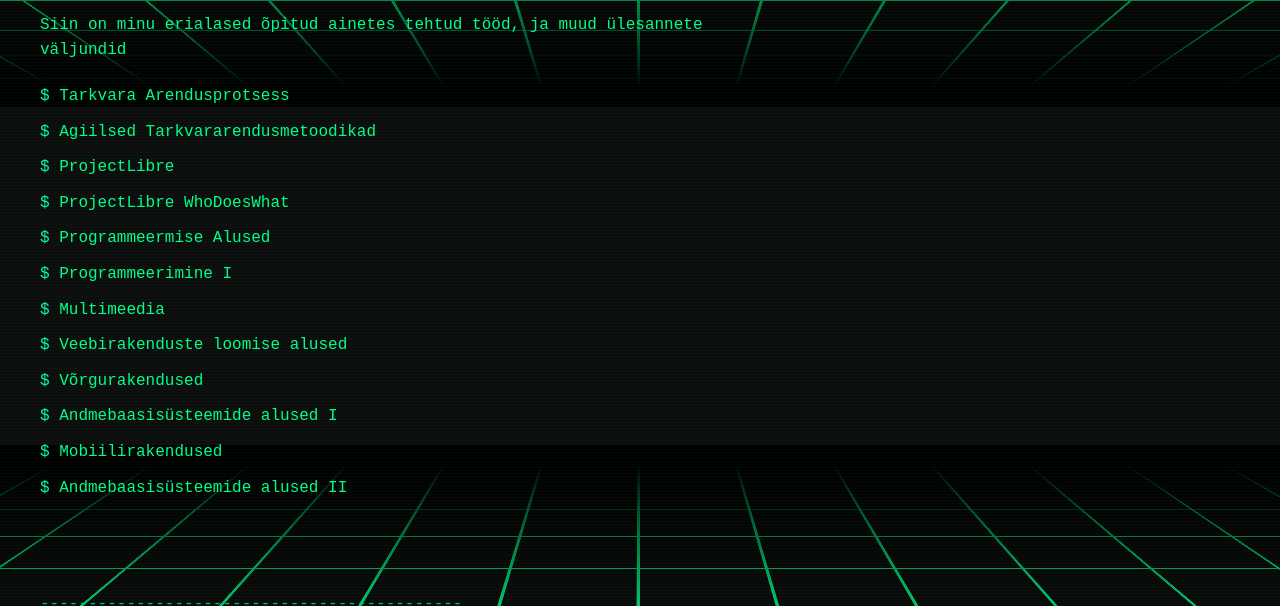
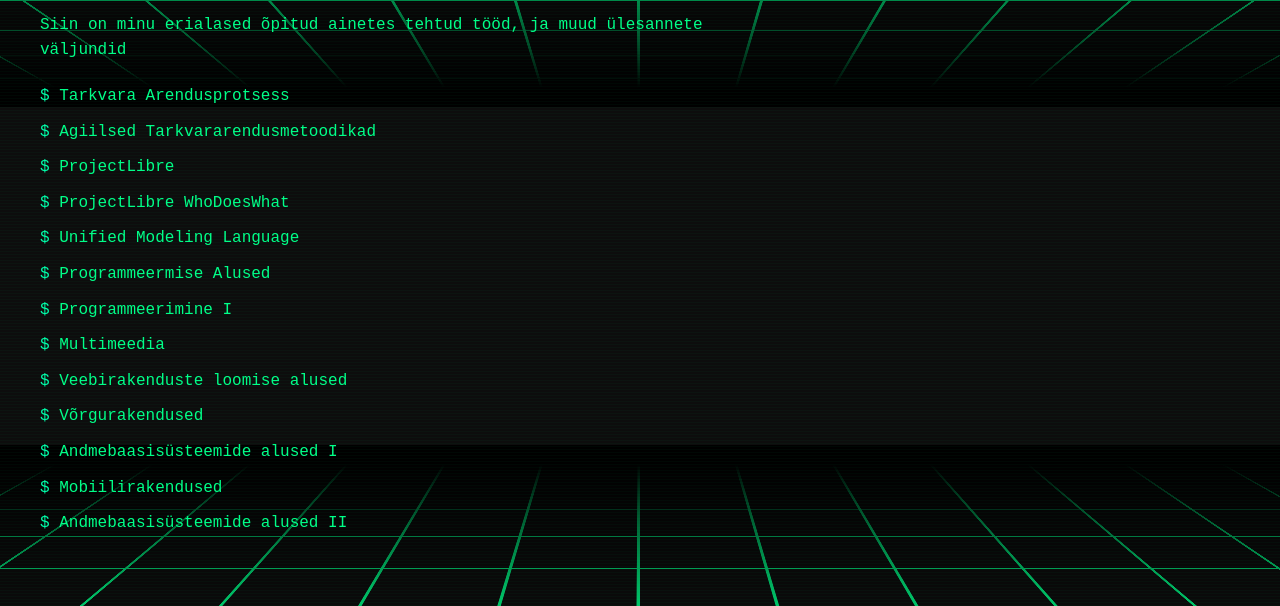
Before and after one commit to Dualifyy/TarkvaraArendusprotsessTARpe24EnriqueNiit, a plain HTML site: page index.html in a window 1280 px wide. Shown: the part 124-730 px from the top of the page. Drawn offline with Linux system fonts and the light colour scheme.

Commit message:
ii update index html
yearrr

```diff
--- a/index.html
+++ b/index.html
@@ -29,6 +29,7 @@
         <li><a href="./Agiilsed/index.html">Agiilsed Tarkvararendusmetoodikad</a></li>
         <li><a href="./Projektihaldus/projectdetails.html">ProjectLibre</a></li>
         <li><a href="./Projektihaldus/whodoeswhat.html">ProjectLibre WhoDoesWhat</a></li>
+        <li><a href="./UML/uml.html">Unified Modeling Language</a></li>
         <li>Programmeermise Alused</li>
         <li>Programmeerimine I</li>
         <li>Multimeedia</li>
```
